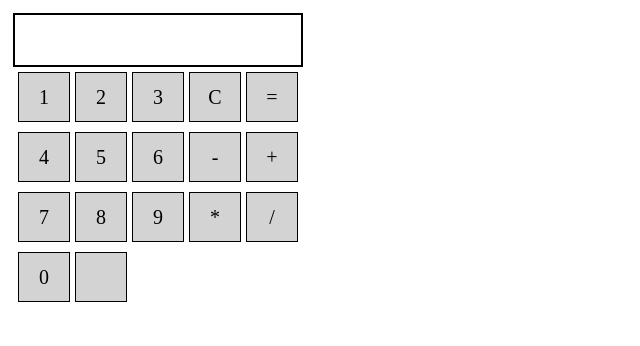
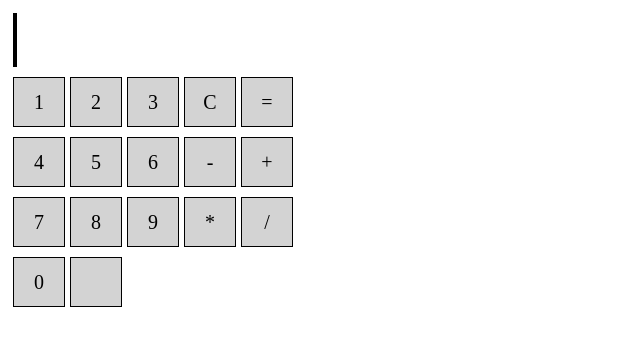
Before and after one commit to ekayumov/Java_script, a plain HTML site: page lesson__7/index.html in a window 1280 px wide. Shown: the whole page, without its empty margins (0-640 px from the left). Drawn offline with Linux system fonts and the light colour scheme.

Commit message:
Update index.html

```diff
--- a/lesson__7/index.html
+++ b/lesson__7/index.html
@@ -6,7 +6,7 @@
   <body>
     <div class= "calculator">
       <div class="row">
-        <div class ="input-field">
+        <div class ="input-field"></div>
         </div>
       <div class="row">
         <div class="button">1</div>
```
